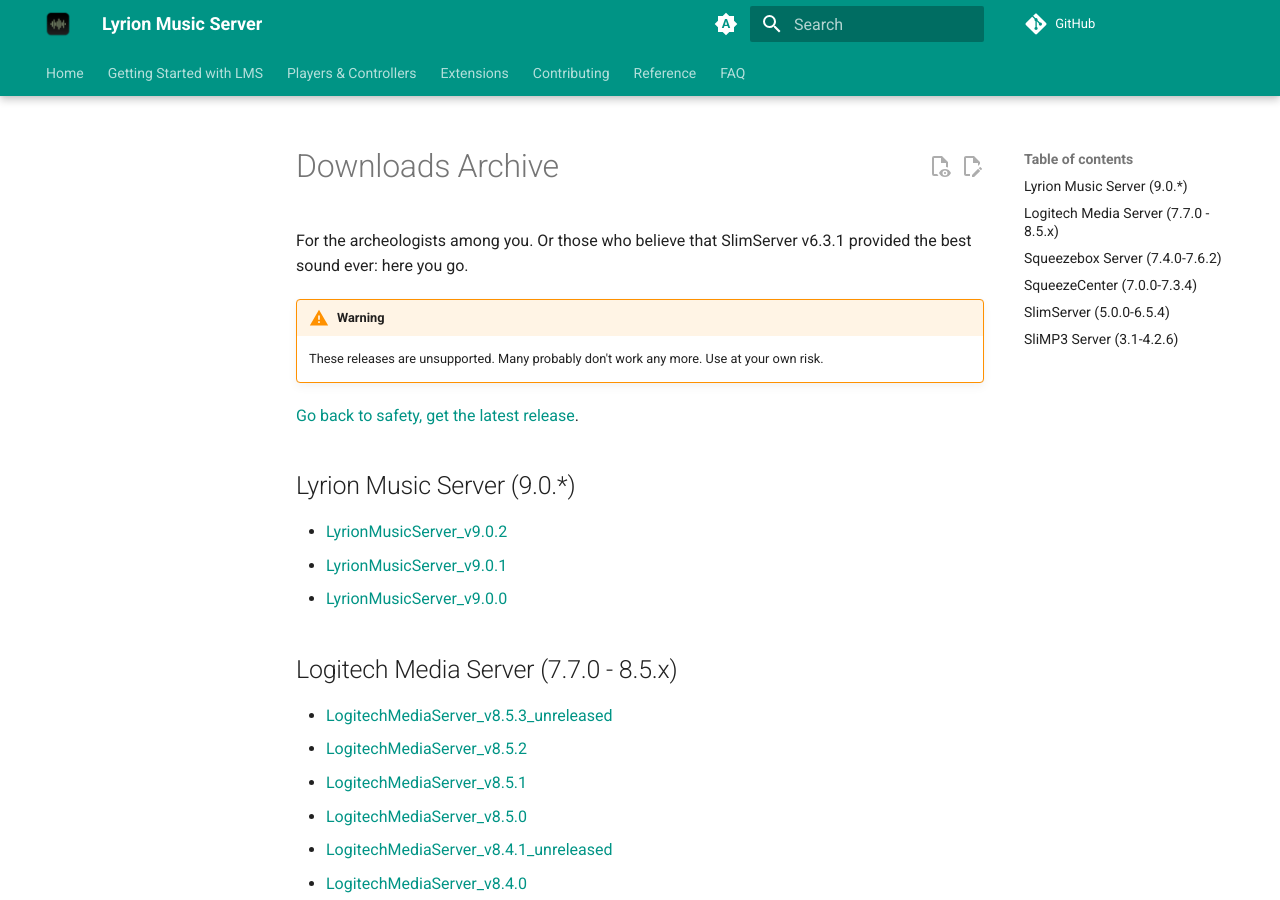
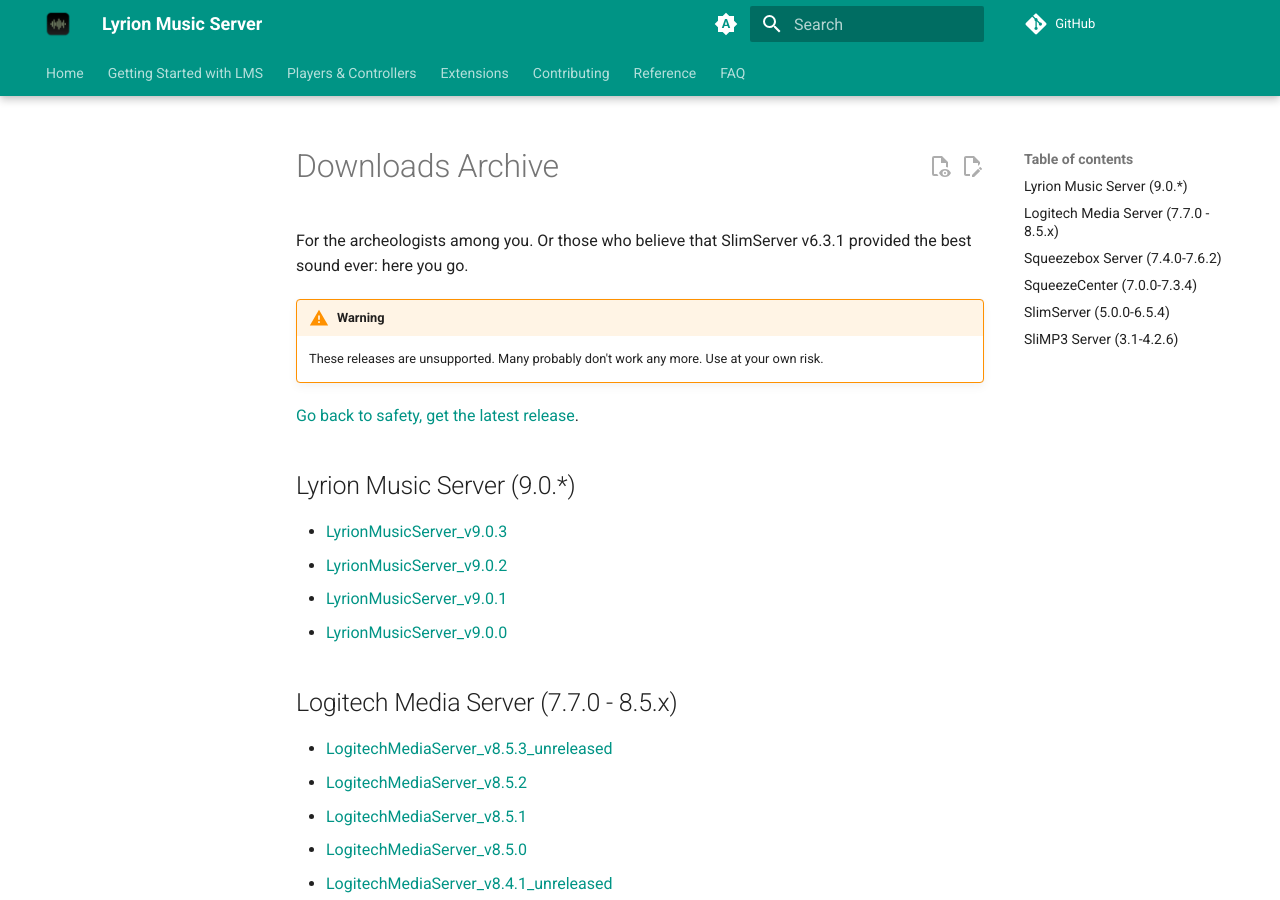
Before and after one commit to LMS-Community/lms-community.github.io, an MkDocs documentation site: the page built from docs/downloads/archive.md, in a window 1280 px wide and 900 px high. Built offline with MkDocs 1.6.1 and Material for MkDocs 9.7.7, drawn with Linux system fonts in a browser that asks for light colours; a script that is not in the unit is left out; plug-ins that fetch from the network failed and are left out; comment, search, counter and statistics services are not loaded.

Commit message:
Add 9.0.3 to download archive

```diff
--- a/docs/downloads/archive.md
+++ b/docs/downloads/archive.md
@@ -11,6 +11,7 @@
 [Go back to safety, get the latest release](../getting-started/index.md).
 
 ## Lyrion Music Server (9.0.*)
+* [LyrionMusicServer_v9.0.3](listing.md?LyrionMusicServer_v9.0.3)
 * [LyrionMusicServer_v9.0.2](listing.md?LyrionMusicServer_v9.0.2)
 * [LyrionMusicServer_v9.0.1](listing.md?LyrionMusicServer_v9.0.1)
 * [LyrionMusicServer_v9.0.0](listing.md?LyrionMusicServer_v9.0.0)
```
